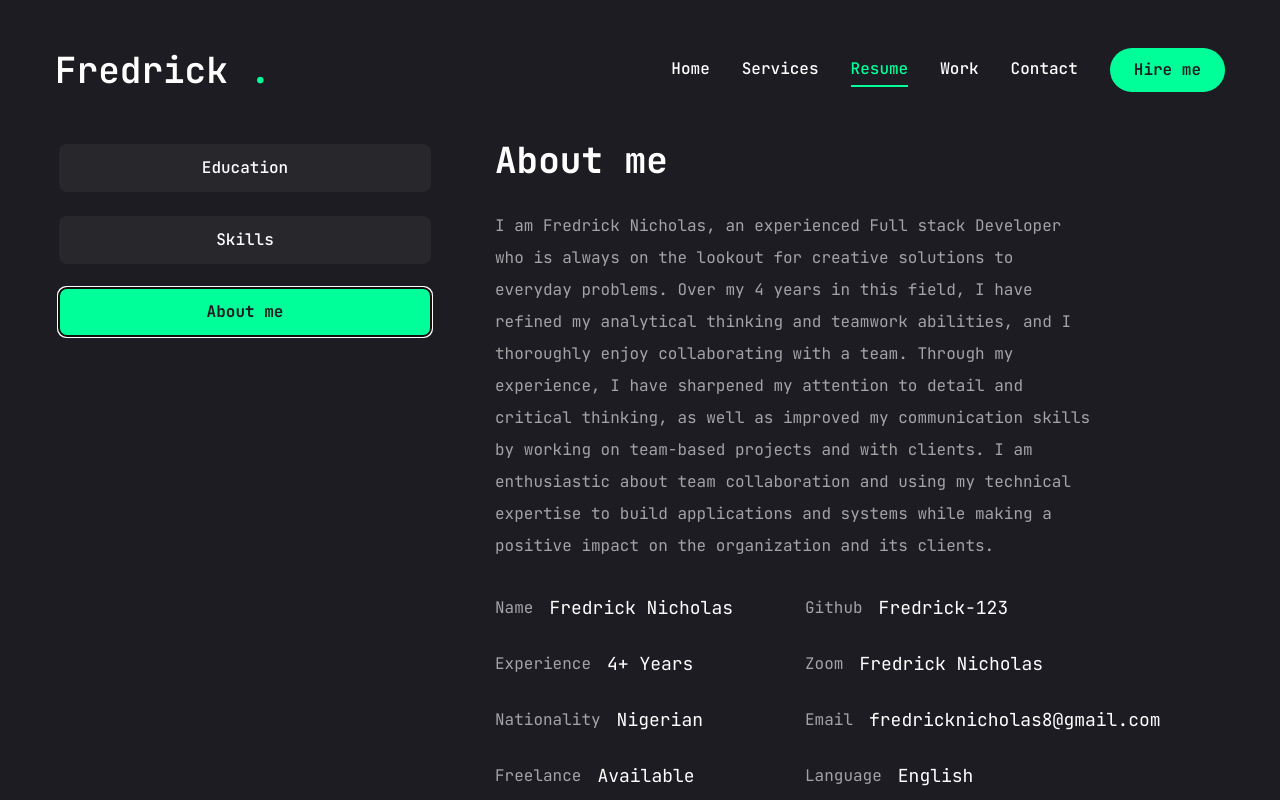
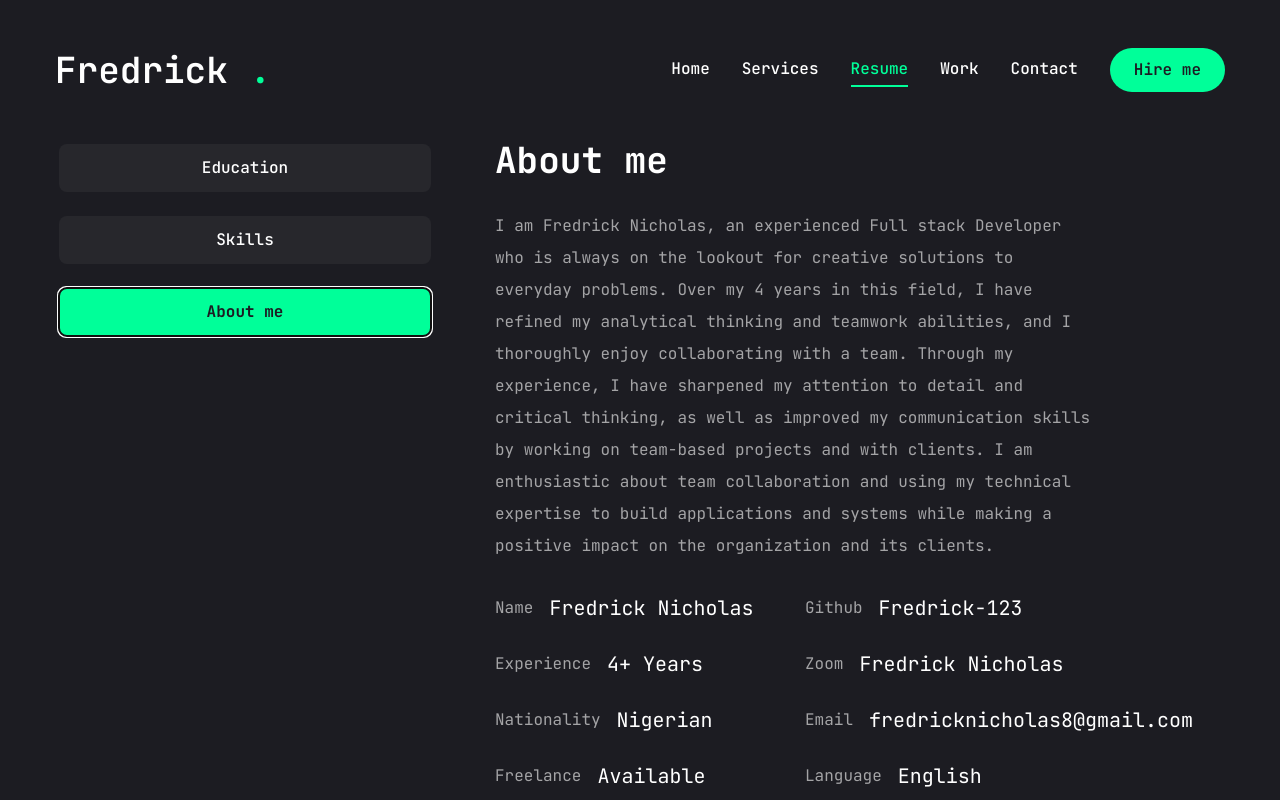
Before and after one commit to Fredrick-123/My-portfolio1, a Next.js app: page /resume in a window 1280 px wide. Both pictures are taken after a click on the tab "About me". Built offline with nearby package versions, Linux system fonts and the light colour scheme.

Commit message:
second commit

```diff
--- a/app/resume/page.jsx
+++ b/app/resume/page.jsx
@@ -316,7 +316,7 @@ const Resume = () => {
                             return (
                             <li key={index} className="flex items-center justify-center xl:justify-start gap-4">
                               <span className="text-white/60">{item.fieldName}</span>
-                              <span className="text-lg">{item.fieldValue}</span>
+                              <span className="text-sm xl:text-xl">{item.fieldValue}</span>
                             </li>
                             )
                       })}
```
